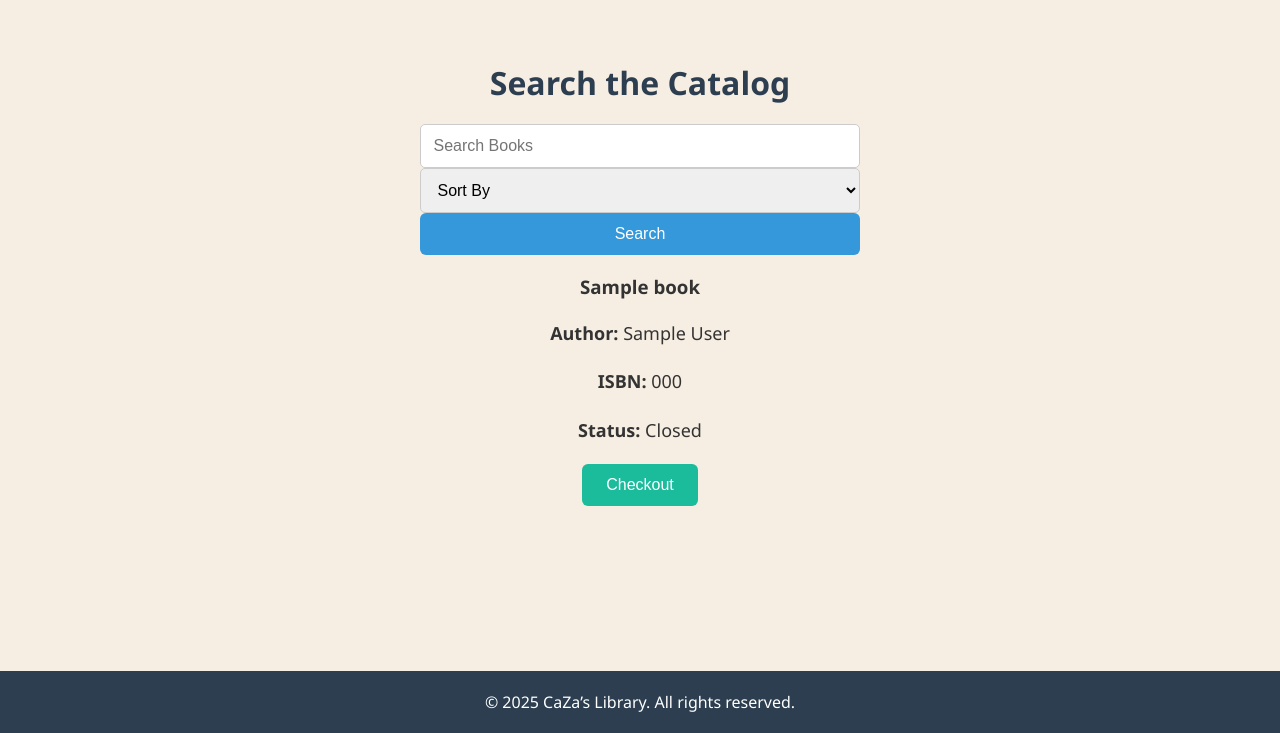
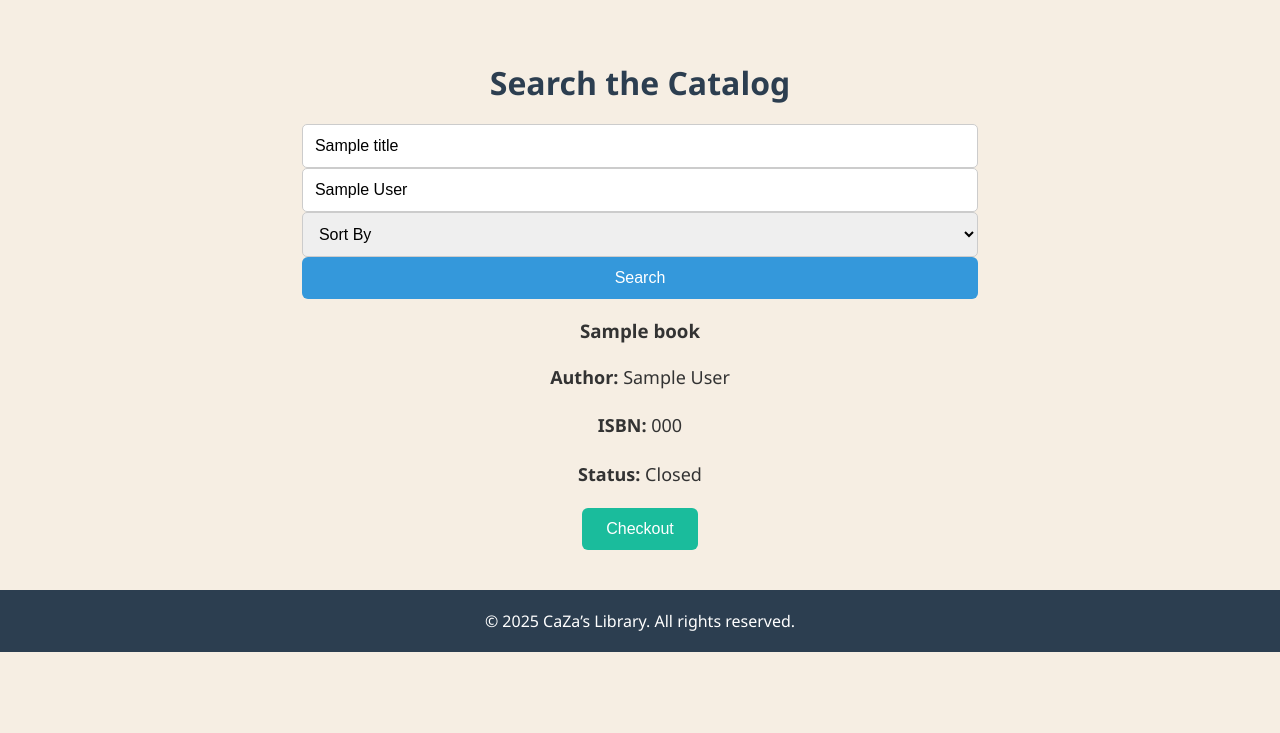
Before and after one commit to Cmier04/CaZa-s-Library, a Flask app: template frontend/templates/search.html in a window 1280 px wide. Shown: the part 67-800 px from the top of the page. Run offline with Flask 3, Linux system fonts and the light colour scheme; the template is opened without the code that fills it: most values are stand-ins (such as "Sample title", 1, 10 or a date in 2020).

Commit message:
Update search.html

```diff
--- a/frontend/templates/search.html
+++ b/frontend/templates/search.html
@@ -6,7 +6,12 @@
   <h1>Search the Catalog</h1>
 
   <form method="POST" action="{{ url_for('frontend.search')}}">
-    <input type="text" placeholder="Search Books" id="search-query">
+    <div class="form-row">
+      <input type="text" name="title" placeholder="Title" value="{{ title }}">
+      <input type="text" name="author" placeholder="Author" value="{{ author }}">
+      <inout type="text" name="isbn" placeholder="ISBN" value="{{ isbn }}">
+
+    <!-- Sort feature -->
     <select name="sort-by">
       <option value="">Sort By</option>
       <option value="title" {% if sort_key =='title' %}selected{% endif %}>Title</option>
```
